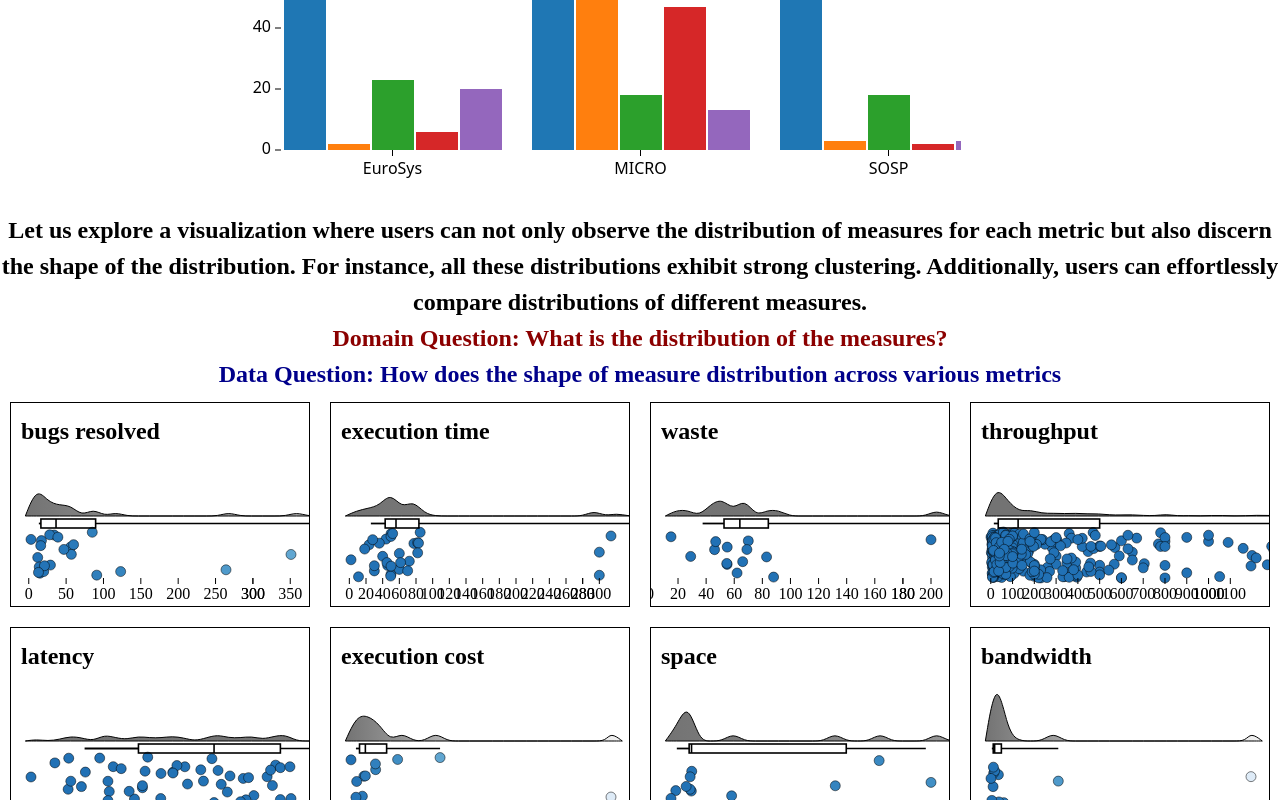
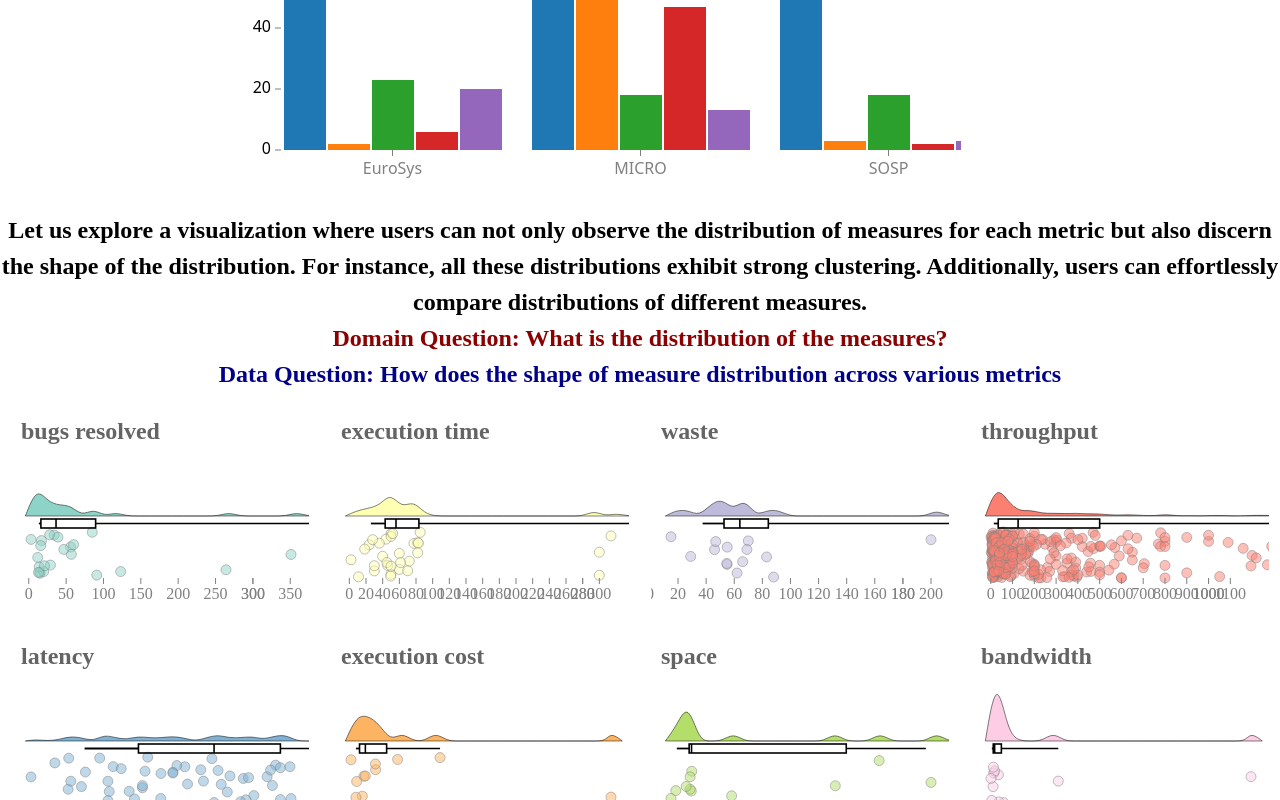
Before and after one commit to aayushi363/info_viz_project, a SvelteKit app: page / in a window 1280 px wide. Shown: the part 4452-5252 px from the top of the page. Built offline with nearby package versions, Linux system fonts and the light colour scheme.

Commit message:
Improved coloring of raincloud plots

```diff
--- a/src/routes/+page.svelte
+++ b/src/routes/+page.svelte
@@ -74,7 +74,12 @@
 	// 	.reverse();
 
 	// $: color = d3.scaleOrdinal().domain(categories).range(d3.schemeTableau10);
+
+	// let raincloudColors = ["#a6cee3", "#1f78b4", "#b2df8a", "#33a02c", "#fb9a99", "#e31a1c", "#fdbf6f", "#ff7f00", "#cab2d6", "#6a3d9a", "#ffff99"];
+	let raincloudColors = ["#8dd3c7", "#ffffb3", "#bebada", "#fb8072", "#80b1d3", "#fdb462", "#b3de69", "#fccde5", "#d9d9d9", "#bc80bd", "#ccebc5"];
+	let raincloudMetrics = metrics.filter(m => metric2indices.get(m).length > 10).map((m,i) => [m,raincloudColors[i % raincloudColors.length]]);
 </script>
+
 <div class="introduction">
 	<h1 class="title">Exploring Trends and Patterns in Systems Research</h1>
 	<p>
@@ -130,12 +135,10 @@
 	<h2 style="text-align: center; color:darkred;"> Domain Question: What is the distribution of the measures?	</h2>
 	<h2 style="text-align: center; color:darkblue;"> Data Question: How does the shape of measure distribution across various metrics</h2>
 	</div>
-	{#each metrics as metric}
-		{#if metric2indices.get(metric).length > 10}
-			<div class=rain>
-				<RaincloudPlot dataset={data.dataset} feature="Measure" filteredIndices={metric2indices.get(metric)} buckets=25 axisLabel={metric2str[metric]} />
-			</div>
-		{/if}
+	{#each raincloudMetrics as [metric, color]}
+		<div class=rain>
+			<RaincloudPlot dataset={data.dataset} feature="Measure" filteredIndices={metric2indices.get(metric)} buckets=25 axisLabel={metric2str[metric]} {color}/>
+		</div>
 	{/each}
 </div>
 <div class=scattercloud-container>
--- a/src/routes/Axis.svelte
+++ b/src/routes/Axis.svelte
@@ -24,7 +24,7 @@
 			<g transform="translate({margin.left})">
 				{#each ticks as tick}
 					<g transform="translate(0,{scale(tick) + offset})">
-						<line x2={-6} stroke="black" />
+						<line x2={-6} stroke="grey" />
 						<text text-anchor="end" dominant-baseline="middle" fill="black" x={-10}>{tick}</text>
 					</g>
 				{/each}
@@ -39,8 +39,8 @@
 			<g transform="translate(0,{height - margin.bottom})">
 				{#each ticks as tick}
 					<g transform="translate({scale(tick) + offset})">
-						<line y2={6} stroke="black" />
-						<text text-anchor="middle" dominant-baseline="hanging" fill="black" y={10}>{tick}</text>
+						<line y2={6} stroke="gray" />
+						<text text-anchor="middle" dominant-baseline="hanging" fill="gray" y={10}>{tick}</text>
 					</g>
 				{/each}
 
--- a/src/routes/RaincloudPlot.svelte
+++ b/src/routes/RaincloudPlot.svelte
@@ -11,9 +11,10 @@
 	export let buckets;
 	export let orientation = "up";
 	export let axisLabel;
+	export let color;
 
-	let cloudColorList = [ /*"#ffffff",*/ "#f0f0f0", "#d9d9d9", "#bdbdbd", "#969696", "#737373"/*, "#525252","#252525", '#000000'*/].reverse();
-	let rainColorList = [ /*"#f7fbff",*/ "#deebf7", "#c6dbef", "#9ecae1", "#6baed6", "#4292c6", "#2171b5"/*, "#08519c", "#08306b" */].reverse();
+	// let cloudColorList = [ /*"#ffffff",*/ "#f0f0f0", "#d9d9d9", "#bdbdbd", "#969696", "#737373"/*, "#525252","#252525", '#000000'*/].reverse();
+	// let rainColorList = [ /*"#f7fbff", "#deebf7", "#c6dbef", "#9ecae1", "#6baed6", "#4292c6", "#2171b5",*/ "#08519c"/*, "#08306b" */].reverse();
 
 	/* Copied directly from: https://stackoverflow.com/a/45804710/6573510 */
 	function filterOutliers(someArray) {
@@ -235,9 +236,9 @@
 
 	let rainElevations = values.map(d => Math.random());
 
-	$: rainColorScale = d3.scaleSequential()
-		.domain([lowerBound, upperBound])
-		.interpolator(d3.interpolateRgbBasis(rainColorList));
+	// $: rainColorScale = d3.scaleSequential()
+	// 	.domain([lowerBound, upperBound])
+	// 	.interpolator(d3.interpolateRgbBasis(rainColorList));
 </script>
 
 <div class="raincloud" bind:this={raincloud} bind:borderBoxSize>
@@ -248,7 +249,7 @@
 			<g class="cloud">
 				<!-- TODO : use luminance to encode distance from mean (kind of like choropleth map)
 				remember to check charts and channels! -->
-				<defs>
+				<!-- <defs>
 					<linearGradient id="gradient" x1="0%" y1="0%" x2="100%" y2="0%">
 						<stop offset="0%" stop-color={cloudColorList[0]}/>
 						{#each cloudColorList as color, i}
@@ -258,15 +259,15 @@
 						{/each}
 						<stop offset="100%" stop-color={cloudColorList[cloudColorList.length - 1]}/>
 					</linearGradient>
-				</defs>
+				</defs> -->
 				<!-- Skew the below filter checks by some small fraction of the bucket size to account for numerical imprecision -->
-				<path d={area(hist)} fill="url(#gradient)" stroke-width=1px stroke=black/>
+				<path d={area(hist)} fill={color} stroke-width=0.5px stroke=black/>
 			</g>
 
 			<g class="rain">
 				{#if orientation === "up"}
 					{#each values as value, i}
-						<circle r={circleRadius} cx={valuesScale(value)} cy={elevationScale(rainElevations[i])} fill={rainColorScale(value)} stroke=black stroke-width=0.5px
+						<circle r={circleRadius} cx={valuesScale(value)} cy={elevationScale(rainElevations[i])} fill={color} fill-opacity={0.5} stroke=gray stroke-width=0.5px
 								on:mouseenter={(event) => showTooltip(event, i)}
 								on:mouseleave={(event) => hideTooltip(event, i)}/>
 					{/each}
@@ -310,13 +311,14 @@
         float: left; /* Arrange rainclouds in a grid */
 		position: relative;
         cursor: move;
-		border: 1px solid black;
+		border: 1px solid rgb(255, 255, 255);
     }
 
 	.title {
 		position: absolute;
 		top: 10px;
 		left: 10px;
+		color: rgb(100, 100, 100);
 	}
 
     /* Adjust SVG dimensions */
```
